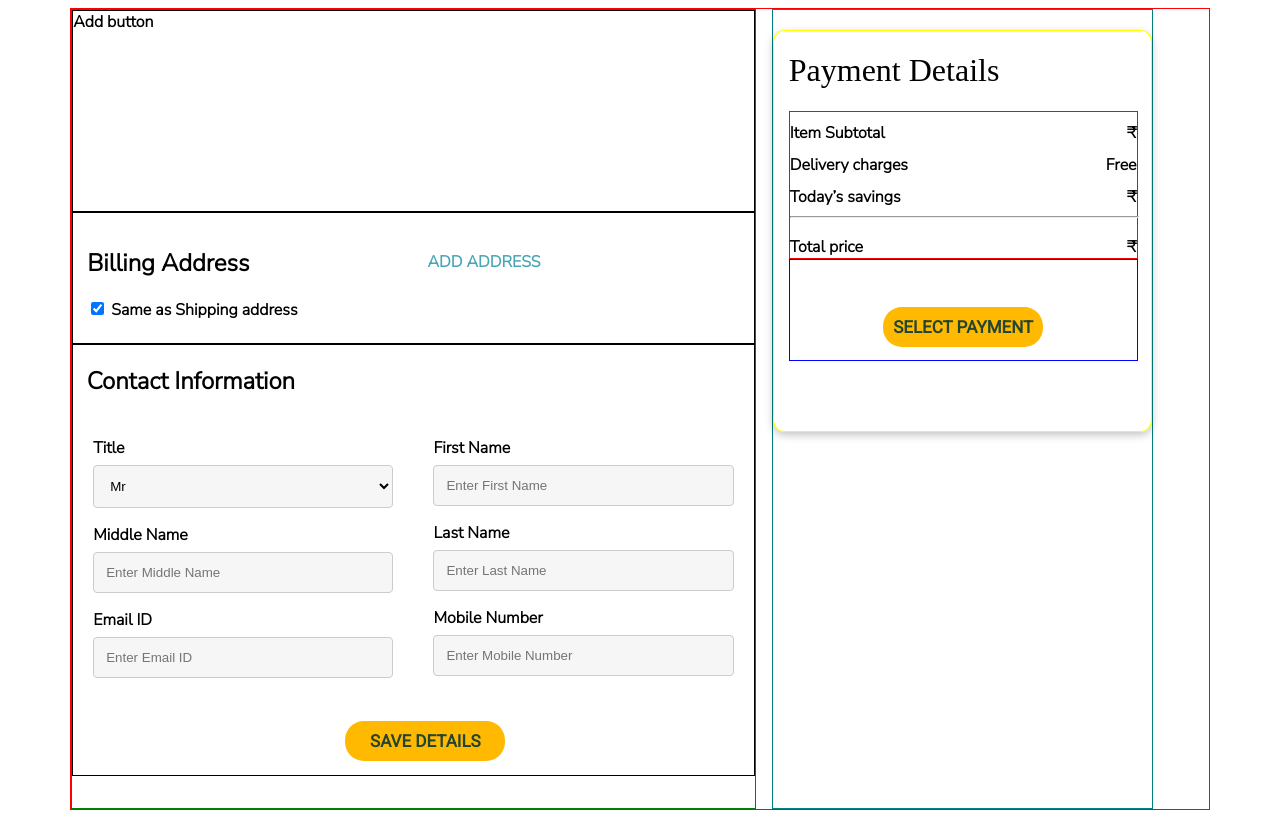
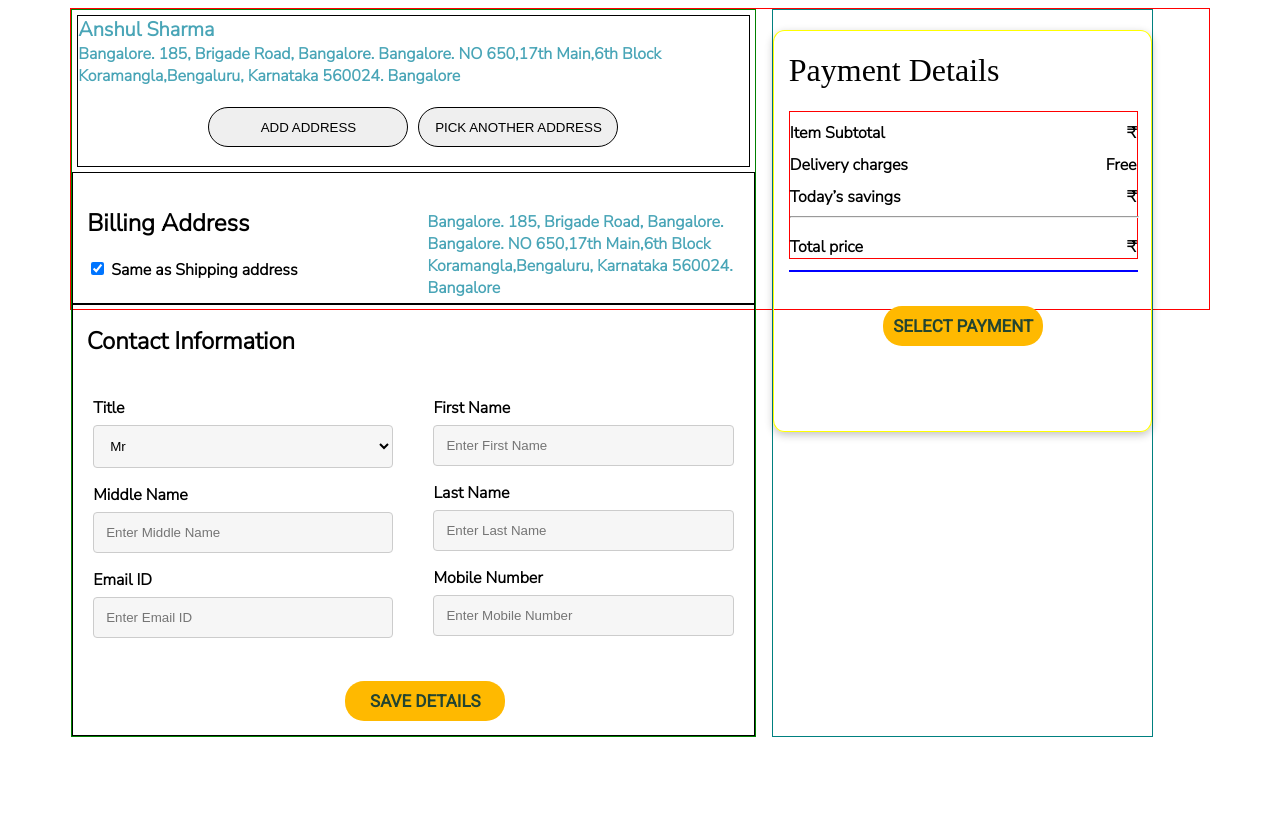
Before and after one commit to sajanmadaan/Clone-Croma, a plain HTML site: page cartNaguYogesh.html in a window 1280 px wide. Drawn offline with Linux system fonts and the light colour scheme.

Commit message:
small change

```diff
--- a/cartNaguYogesh.css
+++ b/cartNaguYogesh.css
@@ -9,14 +9,13 @@
   display: flex;
   flex-wrap: wrap;
   font-weight: 600;
-  height: 800px;
+  height: 300px;
   font-family: "Nunito Sans", sans-serif;
 }
 
 #headdiv {
   width: 80%;
-
-  height: 90px;
+  height: 0px;
   margin: auto;
   border-radius: 7px;
   text-align: center;
@@ -73,7 +72,7 @@
   width: 100%;
   display: inline-block;
   border: 1px solid blue;
-  height: 100px;
+  height: 0px;
   vertical-align: middle;
   margin-top: 0px;
 }
@@ -229,7 +228,9 @@
 
 .itemDiv1 {
   border: 1px solid black;
-  height: 200px;
+  height: 150px;
+  color: #49a5b7;
+  margin: 5px;
 }
 .itemDiv2 {
   border: 1px solid black;
@@ -289,3 +290,16 @@ input[type="submit"]:hover {
   border-radius: 5px;
   padding: 20px;
 }
+.addAddressBtn {
+  height: 40px;
+  width: 200px;
+  border: 1px solid;
+  border-radius: 30px;
+}
+#addressBtnDiv{
+  width: 100%;
+  display: flex;
+  margin-top: 20px;
+  gap: 10px;
+  justify-content: center;
+}
--- a/cartNaguYogesh.html
+++ b/cartNaguYogesh.html
@@ -22,16 +22,26 @@
 
   <div id="cartcont">
     <div id="itemsdiv">
-      <div class="itemDiv1">Add button</div>
+      <script src="cart.js"></script>
+      <div class="itemDiv1">
+       <span style="font-size: 20px;">Anshul Sharma</span>
+       <br>
+       <span style="margin-top: -5px;"> Bangalore. 185, Brigade Road, Bangalore. Bangalore. NO 650,17th Main,6th Block Koramangla,Bengaluru, Karnataka 560024. Bangalore</span>
+      <div id="addressBtnDiv"><button class="addAddressBtn">ADD ADDRESS</button>
+        <button class="addAddressBtn">PICK ANOTHER ADDRESS</button>
+      </div>
+
+      </div>
 
       <div class="itemDiv2 flexDivY">
+
         <div>
           <h2>Billing Address</h2>
           <form action="#">
             <input type="checkbox" id="billCheckbox" checked="checked">
             <label for=""> Same as Shipping address</label><br>
         </div>
-        <div id="addDiv">ADD ADDRESS</div>
+        <div id="addDiv">Bangalore. 185, Brigade Road, Bangalore. Bangalore. NO 650,17th Main,6th Block Koramangla,Bengaluru, Karnataka 560024. Bangalore</div>
       </div>
 
 
@@ -112,5 +122,3 @@
 </body>
 
 </html>
-
-<script src="cart.js"></script>
```
